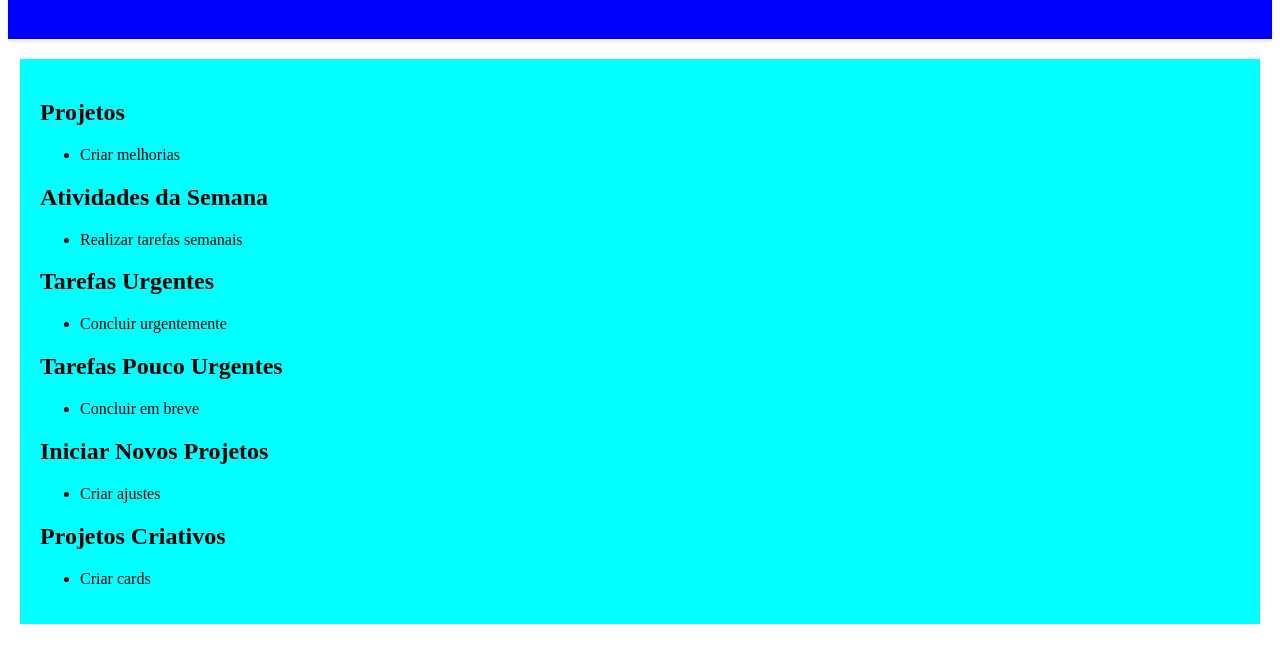
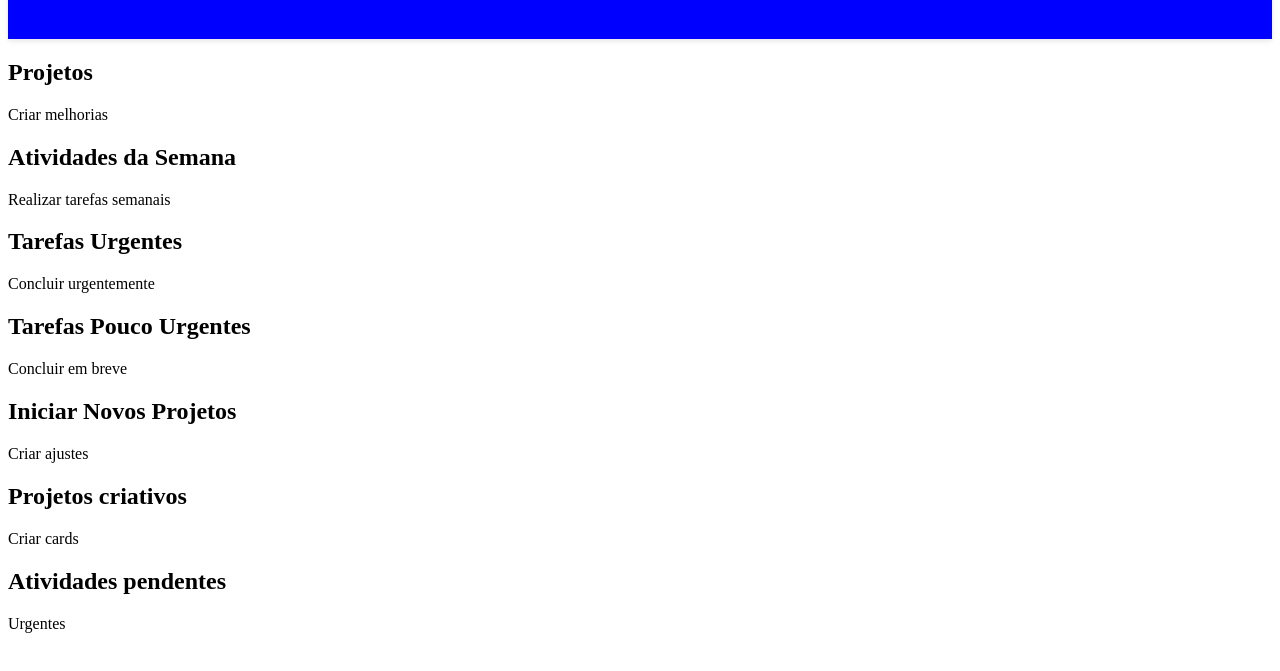
Before and after one commit to beatrizzinkoloouresdarocha/Plataforma-de-Gerenciamento-de-Projetos-, a plain HTML site: page index.html in a window 1280 px wide. Shown: the part 89-760 px from the top of the page. Drawn offline with Linux system fonts and the light colour scheme.

Commit message:
criei div class coluna em cada um  e vou fazer os ajustes .

```diff
--- a/index.html
+++ b/index.html
@@ -10,45 +10,35 @@
     <header>
         <h1>Plataforma de Gerenciamento de Projetos</h1>
     </header>
-    <main>
-        <div class="grid-container">
-            <section>
-                <h2>Projetos</h2>
-                <ul>
-                    <li>Criar melhorias</li>
-                </ul>
-            </section>
-            <section>
-                <h2>Atividades da Semana</h2>
-                <ul>
-                    <li>Realizar tarefas semanais</li>
-                </ul>
-            </section>
-            <section>
-                <h2>Tarefas Urgentes</h2>
-                <ul>
-                    <li>Concluir urgentemente</li>
-                </ul>
-            </section>
-            <section>
-                <h2>Tarefas Pouco Urgentes</h2>
-                <ul>
-                    <li>Concluir em breve</li>
-                </ul>
-            </section>
-            <section>
-                <h2>Iniciar Novos Projetos</h2>
-                <ul>
-                    <li>Criar ajustes</li>
-                </ul>
-            </section>
-            <section>
-                <h2>Projetos Criativos</h2>
-                <ul>
-                    <li>Criar cards</li>
-                </ul>
-            </section>
+    <section>
+        <div class="coluna">
+            <h2>Projetos</h2>
+            <p>Criar melhorias</p>
         </div>
-    </main>
+        <div class="coluna">
+            <h2>Atividades da Semana</h2>
+            <p>Realizar tarefas semanais</p>
+        </div>
+        <div class="coluna">
+            <h2>Tarefas Urgentes</h2>
+            <p>Concluir urgentemente</p>
+        </div>
+        <div class="coluna">
+            <h2>Tarefas Pouco Urgentes</h2>
+            <p>Concluir em breve</p>
+        </div>
+        <div class="coluna">
+            <h2>Iniciar Novos Projetos</h2>
+            <p>Criar ajustes</p>
+        </div>
+        <div class="coluna">
+          <h2>Projetos criativos</h2>
+          <p>Criar cards</p>
+      </div>
+      <div class="coluna">
+        <h2>Atividades pendentes</h2>
+        <p>Urgentes</p>
+    </div>
+    </section>
 </body>
 </html>
```
